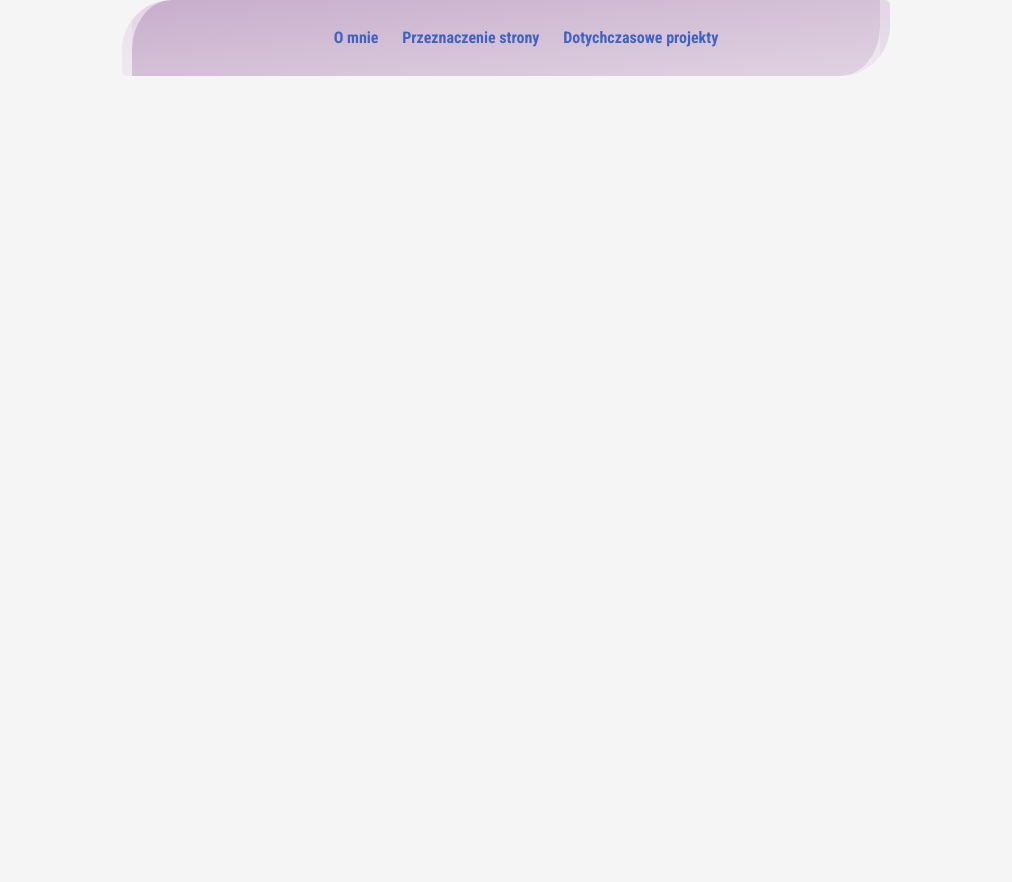
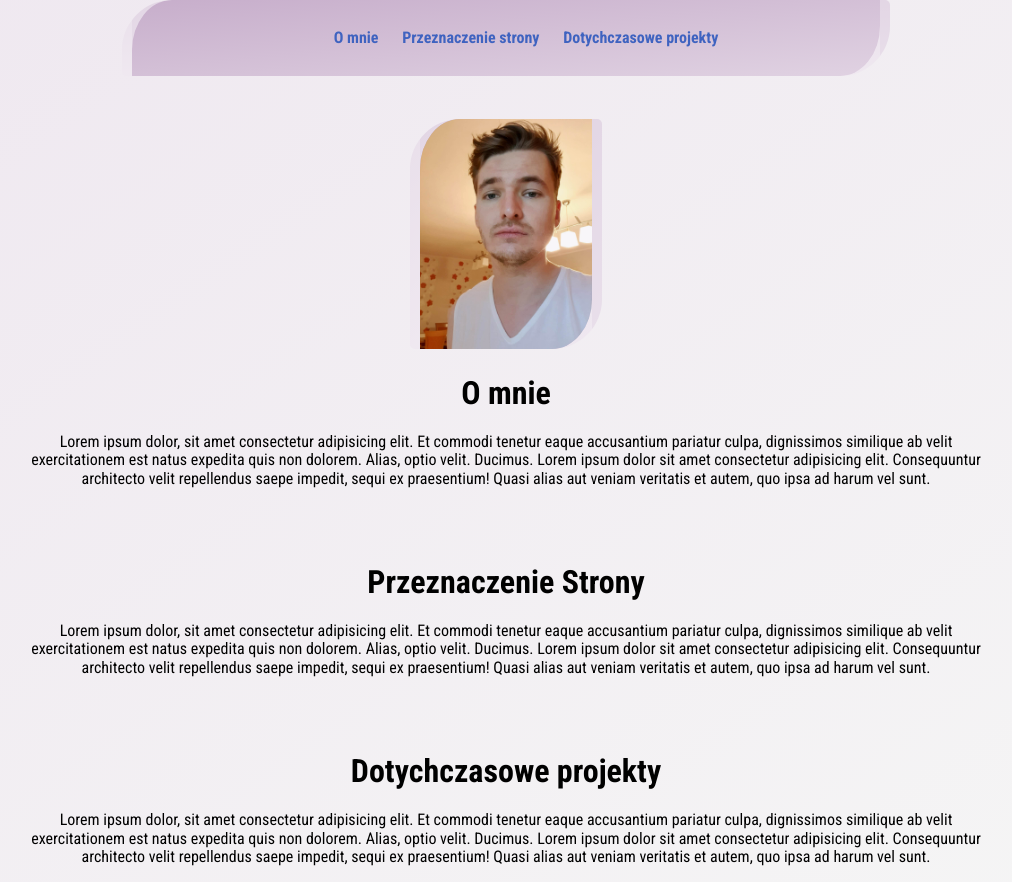
Before and after one commit to MateuszBurak/Public-homepage, a plain HTML site: page index.html in a window 1280 px wide. Shown: the whole page, without its empty margins (134-1146 px from the left). Before the commit the page ends 800 px from the top, so only its background shows below. Drawn offline with nearby package versions, Linux system fonts and the light colour scheme.

Commit message:
Added sections and its basic styling

```diff
--- a/CSS/navigation.css
+++ b/CSS/navigation.css
@@ -3,7 +3,6 @@
     border-radius: 50px 5px 50px 5px;
     border-right: 10px solid hsla(0,0%,100%,.5);
     border-left: 10px solid hsla(0,0%,100%,.5);
-    border: 0px 10px 0px 10px hsla(0,0%,100%,.5);
     background-image: linear-gradient(to bottom right, #c7aecb, #e0d2e2);
     margin: 0px 20% 0px 20%;
     box-shadow: 0px 0px 40px 40px linear-gradient(to bottom right, #c7aecb, #e0d2e2);
--- /dev/null
+++ b/CSS/section.css
@@ -0,0 +1,17 @@
+.section {
+    padding-top: 3%;
+    margin: 5px auto;
+    max-width: 75%;
+}
+
+.section__image {
+    max-width: 20%;
+    border-right: 10px solid hsla(0, 0%, 100%, .5);
+    border-left: 10px solid hsla(0, 0%, 100%, .5);
+    border-radius: 50px 5px 50px 5px;
+    background-image: linear-gradient(to bottom right, #c7aecb, #e0d2e2);
+}
+
+.section__content {
+
+}
--- a/CSS/style.css
+++ b/CSS/style.css
@@ -7,7 +7,7 @@ html {
 }
 
 .body {
-    background-color: #f5f5f5;
+    background-image: linear-gradient(to bottom right, #efe8f0, #f5f5f5);
     max-width: 100%;
     text-align: center;
     margin: 0 auto;
--- a/index.html
+++ b/index.html
@@ -6,6 +6,7 @@
     <meta name="viewport" content="width=device-width, initial-scale=1.0">
     <link href="CSS/style.css" rel="stylesheet">
     <link href="CSS/navigation.css" rel="stylesheet">
+    <link href="CSS/section.css" rel="stylesheet">
     <script defer src="js/script.js"></script>
     <link rel="stylesheet" href="https://cdnjs.cloudflare.com/ajax/libs/normalize/8.0.1/normalize.min.css"
         integrity="sha512-NhSC1YmyruXifcj/KFRWoC561YpHpc5Jtzgvbuzx5VozKpWvQ+4nXhPdFgmx8xqexRcpAglTj9sIBWINXa8x5w=="
@@ -26,6 +27,25 @@
             <li class="navigation__row"><a class="link" href="#DotychczasoweProjekty">Dotychczasowe projekty</a></li>
         </ol>
     </nav>
+    <section class="section" id="Omnie">
+        <img class="section__image" src="images/ja.jpg" alt="Moje zdjęcie"></img>
+        <h1>O mnie</h1>
+        <p class="section__content">Lorem ipsum dolor, sit amet consectetur adipisicing elit. Et commodi tenetur eaque accusantium pariatur culpa, dignissimos similique ab velit exercitationem est natus expedita quis non dolorem. Alias, optio velit. Ducimus. Lorem ipsum dolor sit amet consectetur adipisicing elit. Consequuntur architecto velit repellendus saepe impedit, sequi ex praesentium! Quasi alias aut veniam veritatis et autem, quo ipsa ad harum vel sunt.</p>
+
+    </section>
+    <section class="section" id="#PrzeznaczenieStrony">
+        <h1>Przeznaczenie Strony</h1>
+        <p class="section__content">Lorem ipsum dolor, sit amet consectetur adipisicing elit. Et commodi tenetur eaque accusantium pariatur culpa, dignissimos similique ab velit exercitationem est natus expedita quis non dolorem. Alias, optio velit. Ducimus. Lorem ipsum dolor sit amet consectetur adipisicing elit. Consequuntur architecto velit repellendus saepe impedit, sequi ex praesentium! Quasi alias aut veniam veritatis et autem, quo ipsa ad harum vel sunt.</p>
+
+    </section>
+    <section class="section" id="#DotychczasoweProjekty">
+        <h1>Dotychczasowe projekty</h1>
+        <p class="section__content">Lorem ipsum dolor, sit amet consectetur adipisicing elit. Et commodi tenetur eaque accusantium pariatur culpa, dignissimos similique ab velit exercitationem est natus expedita quis non dolorem. Alias, optio velit. Ducimus. Lorem ipsum dolor sit amet consectetur adipisicing elit. Consequuntur architecto velit repellendus saepe impedit, sequi ex praesentium! Quasi alias aut veniam veritatis et autem, quo ipsa ad harum vel sunt.</p>
+
+    </section>
+    <footer class="footer">
+
+    </footer>
 
 </body>
 
```
Also changed, not shown: images/ja.jpg (added). Lines whose indentation alone changed are shown as unchanged.
